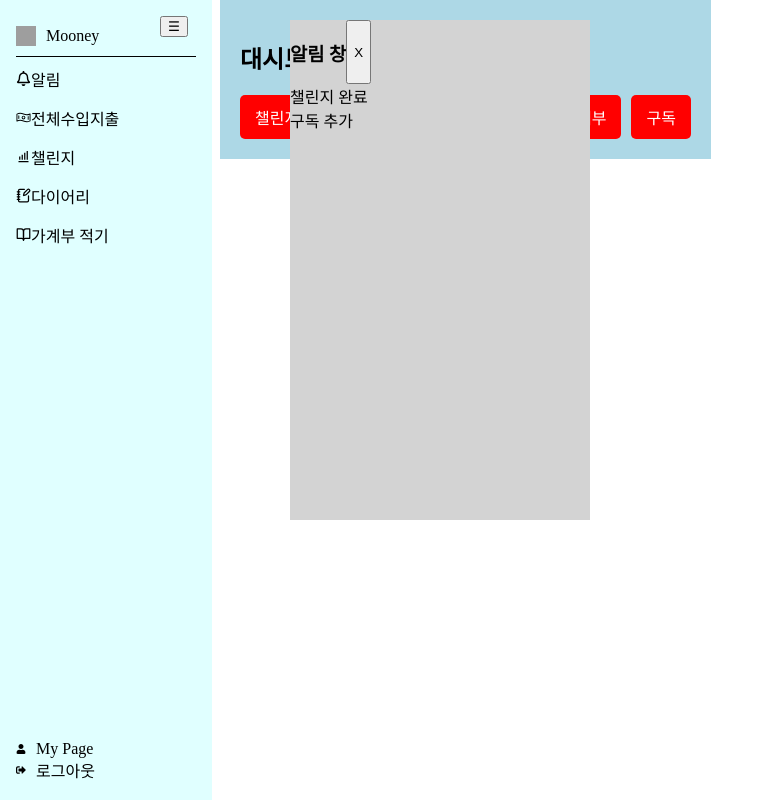
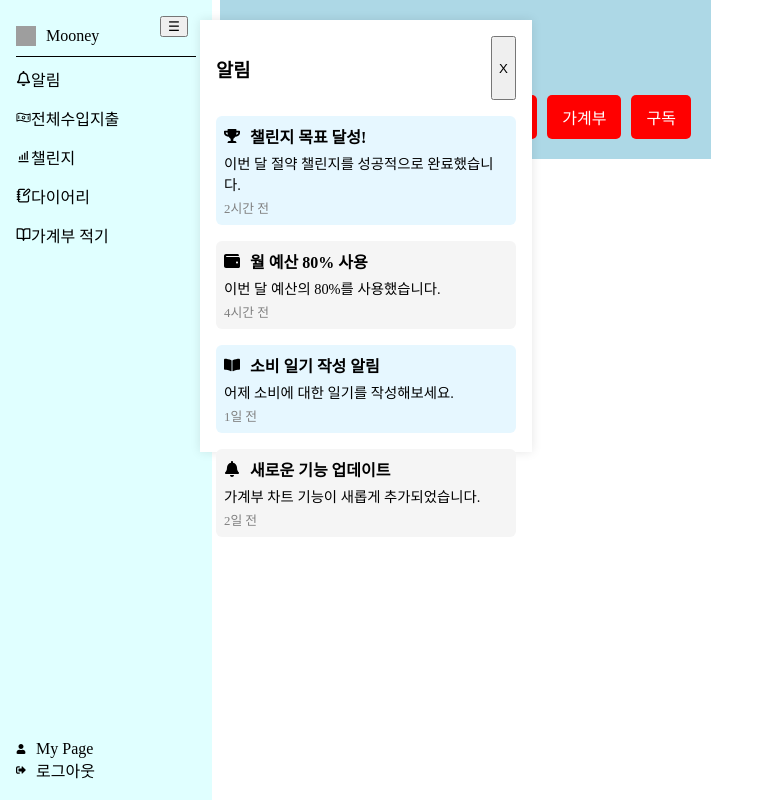
Before and after one commit to dvhafly87/MooneyFront, a React (Vite) app: page / in a window 1280 px wide. Both pictures are taken after a click on the element "알림". Shown: the whole page, without its empty margins (0-758 px from the left). Built offline with nearby package versions, Linux system fonts and the light colour scheme; grey boxes are pictures that could not be loaded.

Commit message:
fix: split notification panel with sidebar light css

```diff
--- /dev/null
+++ b/src/components/NotificationPanel.jsx
@@ -0,0 +1,103 @@
+import { useNavigate } from 'react-router-dom';
+import { FaBell, FaBookOpen, FaTrophy, FaWallet } from 'react-icons/fa';
+import { ROUTES } from '@route/routes';
+
+const NotificationPanel = ({ onClose, notificationRef }) => {
+  const navigate = useNavigate();
+
+  const mockNotificationsData = [
+    {
+      id: 1,
+      type: 'challenge',
+      icon: FaTrophy,
+      title: '챌린지 목표 달성!',
+      message: '이번 달 절약 챌린지를 성공적으로 완료했습니다.',
+      time: '2시간 전',
+      path: ROUTES.CHALLENGE,
+      isRead: false,
+    },
+    {
+      id: 2,
+      type: 'expense',
+      icon: FaWallet,
+      title: '월 예산 80% 사용',
+      message: '이번 달 예산의 80%를 사용했습니다.',
+      time: '4시간 전',
+      path: ROUTES.ACCOUNT_BOOK,
+      isRead: true,
+    },
+    {
+      id: 3,
+      type: 'diary',
+      icon: FaBookOpen,
+      title: '소비 일기 작성 알림',
+      message: '어제 소비에 대한 일기를 작성해보세요.',
+      time: '1일 전',
+      path: ROUTES.DIARY,
+      isRead: false,
+    },
+    {
+      id: 4,
+      type: 'system',
+      icon: FaBell,
+      title: '새로운 기능 업데이트',
+      message: '가계부 차트 기능이 새롭게 추가되었습니다.',
+      time: '2일 전',
+      path: '/chart',
+      isRead: true,
+    },
+  ];
+
+  return (
+    <div
+      ref={notificationRef}
+      style={{
+        position: 'fixed',
+        top: '20px',
+        left: '200px',
+        width: '300px',
+        height: '400px',
+        backgroundColor: 'white',
+        boxShadow: '0 0 10px rgba(0,0,0,0.1)',
+        zIndex: 1000,
+        padding: '1rem',
+      }}
+    >
+      <div style={{ display: 'flex', justifyContent: 'space-between', marginBottom: '1rem' }}>
+        <h3>알림</h3>
+        <button onClick={onClose}>X</button>
+      </div>
+
+      <div>
+        {mockNotificationsData.map((item) => {
+          const Icon = item.icon;
+          return (
+            <div
+              key={item.id}
+              onClick={() => {
+                navigate(item.path);
+                onClose();
+              }}
+              style={{
+                marginBottom: '1rem',
+                padding: '0.5rem',
+                backgroundColor: item.isRead ? '#f5f5f5' : '#e6f7ff',
+                cursor: 'pointer',
+                borderRadius: '6px',
+              }}
+            >
+              <div style={{ display: 'flex', alignItems: 'center', gap: '10px' }}>
+                <Icon size={16} />
+                <strong>{item.title}</strong>
+              </div>
+              <p style={{ margin: '4px 0', fontSize: '0.9rem' }}>{item.message}</p>
+              <span style={{ fontSize: '0.8rem', color: 'gray' }}>{item.time}</span>
+            </div>
+          );
+        })}
+      </div>
+    </div>
+  );
+};
+
+export default NotificationPanel;
--- a/src/components/Sidebar.jsx
+++ b/src/components/Sidebar.jsx
@@ -6,6 +6,7 @@ import { BiBarChartAlt } from 'react-icons/bi';
 import { FiBookOpen } from 'react-icons/fi';
 import { LuNotebookPen } from 'react-icons/lu';
 import { useState } from 'react';
+import NotificationPanel from '@components/NotificationPanel';
 
 const Sidebar = ({
   isOpen,
@@ -120,7 +121,7 @@ const Sidebar = ({
             style={{ display: 'flex', alignItems: 'center', gap: '10px', cursor: 'pointer' }}
             onClick={handleLogout}
           >
-            {/* 백엔드에서 로그인 관련해 액세스 토큰을 가져와야 함
+            {/* 백엔드에서 로그인 관련해 데이터 필요
           로그인 된 상태일 시 로그아웃
           로그인 안된 상태일 시 로그인 */}
             {/* 로그인 태그 */}
@@ -142,6 +143,10 @@ const Sidebar = ({
 
       {/* 알림창 */}
       {isNotificationPanelOpen && (
+        <NotificationPanel onClose={onCloseNotification} notificationRef={notificationRef} />
+      )}
+
+      {/* {isNotificationPanelOpen && (
         <div
           ref={notificationRef}
           style={{
@@ -154,13 +159,11 @@ const Sidebar = ({
             zIndex: 100,
           }}
         >
-          {/* 헤더 */}
           <div style={{ display: 'flex' }}>
             <h3>알림 창</h3>
             <button onClick={onCloseNotification}>X</button>
           </div>
 
-          {/* 알림 내용 */}
           <div
             onClick={() => {
               navigate(ROUTES.CHALLENGE);
@@ -184,7 +187,7 @@ const Sidebar = ({
             구독 추가
           </div>
         </div>
-      )}
+      )} */}
     </>
   );
 };
```
